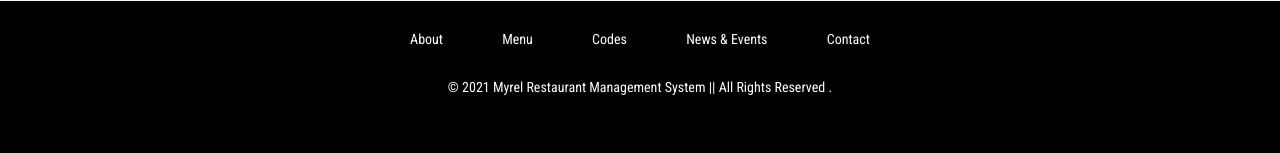
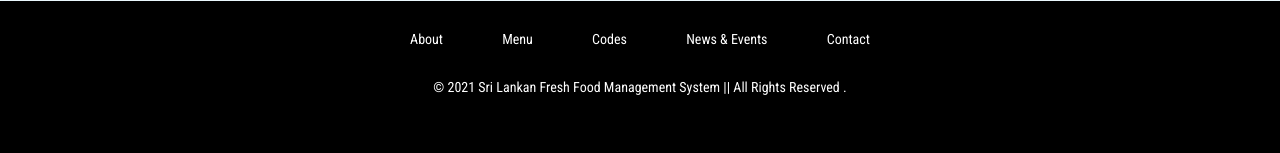
Before and after one commit to navodgit/NSC_Ordering_System, a Django app: template Restaurant/ROS/hotel/templates/menu.html in a window 1280 px wide. Shown: the part 1051-1204 px from the top of the page. Run offline with Django 4.2, Linux system fonts and the light colour scheme; the template is opened without the code that fills it, so the values that code supplies are empty; some libraries are stand-ins or nearby versions; some web fonts are replaced.

Commit message:
Upgrade footer.html file

```diff
--- a/Restaurant/ROS/hotel/templates/includes/footer.html
+++ b/Restaurant/ROS/hotel/templates/includes/footer.html
@@ -60,7 +60,7 @@
             </ul>
         </div>
         <div class="agileinfo">
-            <p>© 2021 Myrel Restaurant Management System || All Rights Reserved .
+            <p>© 2021 Sri Lankan Fresh Food Management System || All Rights Reserved .
             </p>
         </div>
     </div>
```
